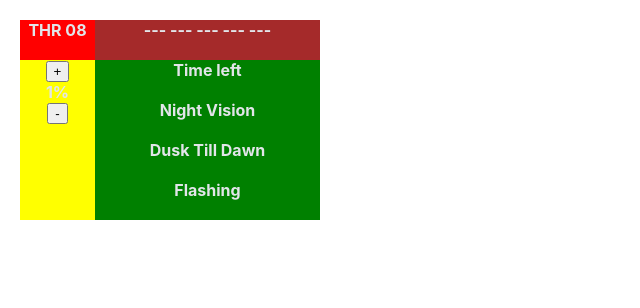
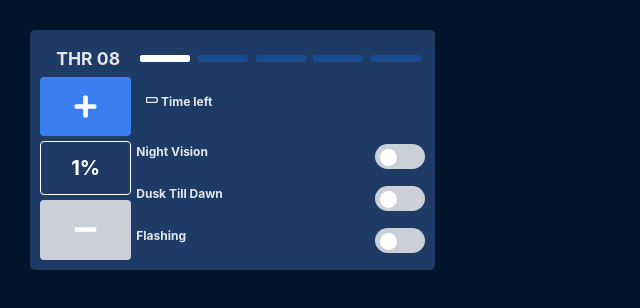
Before and after one commit to muzabol2/widget-with-redux-ts, a React (Create React App) app: page / in a window 1280 px wide. Shown: the top 308 px of the page, without its empty margins (0-640 px from the left). Built offline with nearby package versions, Linux system fonts and the light colour scheme; the HTML template or start-up script is replaced by a standard one.

Commit message:
Basic working version of widget

```diff
--- a/src/App.css
+++ b/src/App.css
@@ -1,39 +1,112 @@
 .App {
    text-align: center;
-   margin: 20px;
+   background-color: #02142c;
+   width: 100%;
+   height: 100vh;
+   display: grid;
 }
 
 .widget {
+   margin-top: 30px;
+   margin-left: 30px;
    color: var(--text-color);
    background-color: var(--bg-color);
-   max-width: 300px;
-   height: 200px;
+   max-width: 385px;
+   height: 220px;
    border-radius: 5px;
    font-weight: bold;
+   font-size: 12px;
+   padding: 10px;
 }
 
 .container {
    display: grid;
    grid-template-columns: 1fr 3fr;
-   grid-template-rows: 1fr 4fr;
+   grid-template-rows: 1fr 5fr;
    height: 100%;
-   /* gap: 1rem; */
 }
 
 .widget-name {
-   background-color: red;
-   display: grid;
+   display: flex;
+   justify-content: center;
+   align-items: center;
+   font-size: 1.1rem;
 }
 
 .stepper {
-   background-color: brown;
+   display: grid;
+   grid-template-columns: repeat(5, 1fr);
+   justify-items: center;
+   align-items: center;
 }
 
 .plusminus-container {
-   background-color: yellow;
+   display: grid;
+   justify-items: stretch;
+   gap: 5px;
+   margin-right: 5px;
 }
 
 .main-container {
-   background-color: green;
    display: grid;
+   justify-items: stretch;
+   gap: 10px;
 }
+
+.btn {
+   background-color: var(--lightblue-color);
+   border-radius: 4px;
+   border: none;
+   color: white;
+   padding: 5px 5px 0px;
+   text-align: center;
+   text-decoration: none;
+   font-size: 25px;
+   cursor: pointer;
+}
+
+.btn:hover {
+   background-color: var(--timeleft-bg-color);
+}
+
+.btn--blue {
+   background-color: var(--lightblue-color);
+}
+
+.btn--gray {
+   background-color: var(--gray-color);
+}
+
+.percentbox {
+   border: 1px solid white;
+   border-radius: 4px;
+   display: flex;
+   justify-content: center;
+   align-items: center;
+   font-size: 20px;
+   color: white;
+   padding: 2px;
+}
+
+.timeleft {
+   background-color: var(--timeleft-bg-color);
+   display: grid;
+   justify-content: flex-start;
+   align-items: center;
+   padding-left: 10px;
+   border-radius: 3px;
+   height: 50px;
+}
+
+.bar {
+   display: block;
+   background-color: var(--bars-color);
+   border-radius: 2px;
+   height: 7px;
+   width: 50px;
+}
+
+.bar--light {
+   background-color: white;
+
+}
--- a/src/Widget.tsx
+++ b/src/Widget.tsx
@@ -1,8 +1,14 @@
 import { useState } from "react";
+import ToggleSwitch from "./components/toggleSwitch/ToggleSwitch";
+import { FaPlus, FaMinus, FaBatteryEmpty } from "react-icons/fa";
+
+export type OptionLights = "none" | "NV" | "DtD" | "Flashing";
 
 export const Widget = () => {
+   const opArr: OptionLights[] = ["none", "NV", "DtD", "Flashing"]
    const percentArr = ["1%", "3%", "10%", "30%", "100%"];
    const [count, setCount] = useState(0);
+   const [optionLight, setOptionLight] = useState<OptionLights>("none");
 
    return (
       <div className="widget">
@@ -13,22 +19,47 @@ export const Widget = () => {
             </div>
             <div className="stepper">
                {/* <Stepper /> */}
-               --- --- --- --- ---
+               <span className={`bar ${count >= 0 ? "bar--light" : ""}`} />
+               <span className={`bar ${count >= 1 ? "bar--light" : ""}`} />
+               <span className={`bar ${count >= 2 ? "bar--light" : ""}`} />
+               <span className={`bar ${count >= 3 ? "bar--light" : ""}`} />
+               <span className={`bar ${count >= 4 ? "bar--light" : ""}`} />
             </div>
             <div className="plusminus-container">
                {/* <PlusMinusButtons /> */}
-               <button onClick={() => count < 4 && setCount(count + 1)}>+</button>
-               <div>
+               <button
+                  className="btn btn--blue"
+                  onClick={() => count < 4 && setCount(count + 1)}>
+                  <FaPlus />
+               </button>
+               <div className="percentbox">
                   {percentArr[count]}
                </div>
-               <button onClick={() => count > 0 && setCount(count - 1)}>-</button>
+               <button
+                  className="btn btn--gray"
+                  onClick={() => count > 0 && setCount(count - 1)}>
+                  <FaMinus />
+               </button>
             </div>
             <div className="main-container">
-               {/* <RightSide /> */}
-               <div>Time left</div>
-               <div>Night Vision</div>
-               <div>Dusk Till Dawn</div>
-               <div>Flashing</div>
+               <div className="timeleft">
+                  <p><FaBatteryEmpty /> Time left</p>
+               </div>
+               <ToggleSwitch
+                  name={opArr[1]}
+                  optionLight={optionLight}
+                  setOptionLight={setOptionLight}
+                  label="Night Vision" />
+               <ToggleSwitch
+                  name={opArr[2]}
+                  optionLight={optionLight}
+                  setOptionLight={setOptionLight}
+                  label="Dusk Till Dawn" />
+               <ToggleSwitch
+                  name={opArr[3]}
+                  optionLight={optionLight}
+                  setOptionLight={setOptionLight}
+                  label="Flashing" />
             </div>
          </div>
       </div>
--- a/src/index.css
+++ b/src/index.css
@@ -1,13 +1,14 @@
 /* variables */
 :root {
    --text-color: #e2e5e9;
-   --bg-color: #094e95;
+   --bg-color: #1e3b65;
    --timeleft-bg-color: #1e3b65;
-   --plus-color: #3b7ef2;
-   --minus-color: #cacfd8;
-   --bars-color: #132848;
+   --lightblue-color: #3b7ef2;
+   --gray-color: #cacfd8;
+   --bars-color: #174c92;
 }
 
+/* 	#1e3b65 */
 body {
    margin: 0;
    font-family: -apple-system, BlinkMacSystemFont, 'Segoe UI', 'Roboto', 'Oxygen',
@@ -21,3 +22,7 @@ code {
    font-family: source-code-pro, Menlo, Monaco, Consolas, 'Courier New',
       monospace;
 }
+
+p {
+   margin: 0;
+}
```
